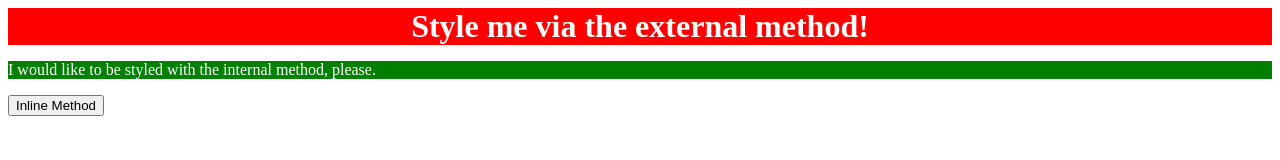
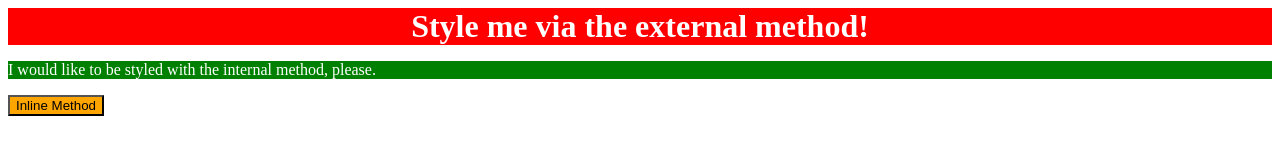
Before and after one commit to baylerblanchard/TheOdinProject, a plain HTML site: page css-work/lesson1/index.html in a window 1280 px wide. Drawn offline with Linux system fonts and the light colour scheme.

Commit message:
added inline css

```diff
--- a/css-work/lesson1/index.html
+++ b/css-work/lesson1/index.html
@@ -17,6 +17,6 @@
   <body>
     <div>Style me via the external method!</div>
     <p>I would like to be styled with the internal method, please.</p>
-    <button>Inline Method</button>
+    <button style="background-color: orange;">Inline Method</button>
   </body>
 </html>
```
